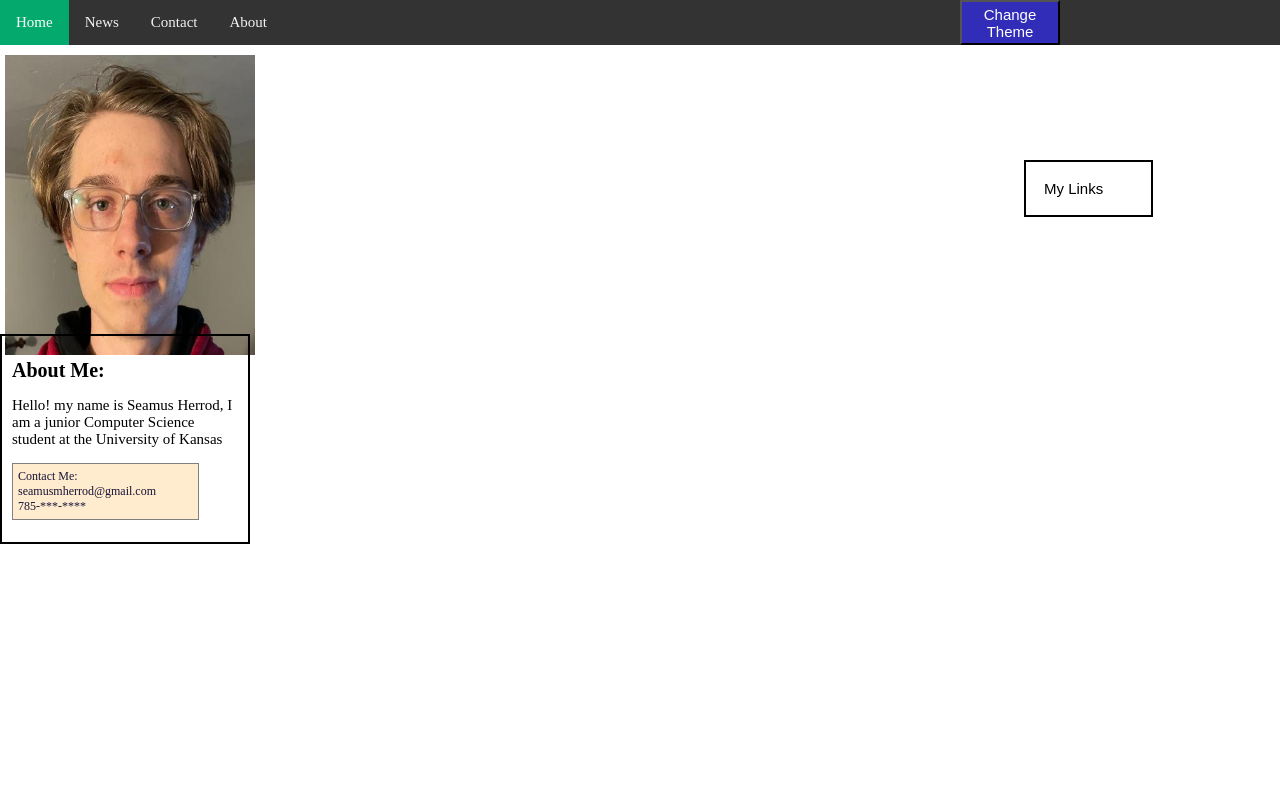
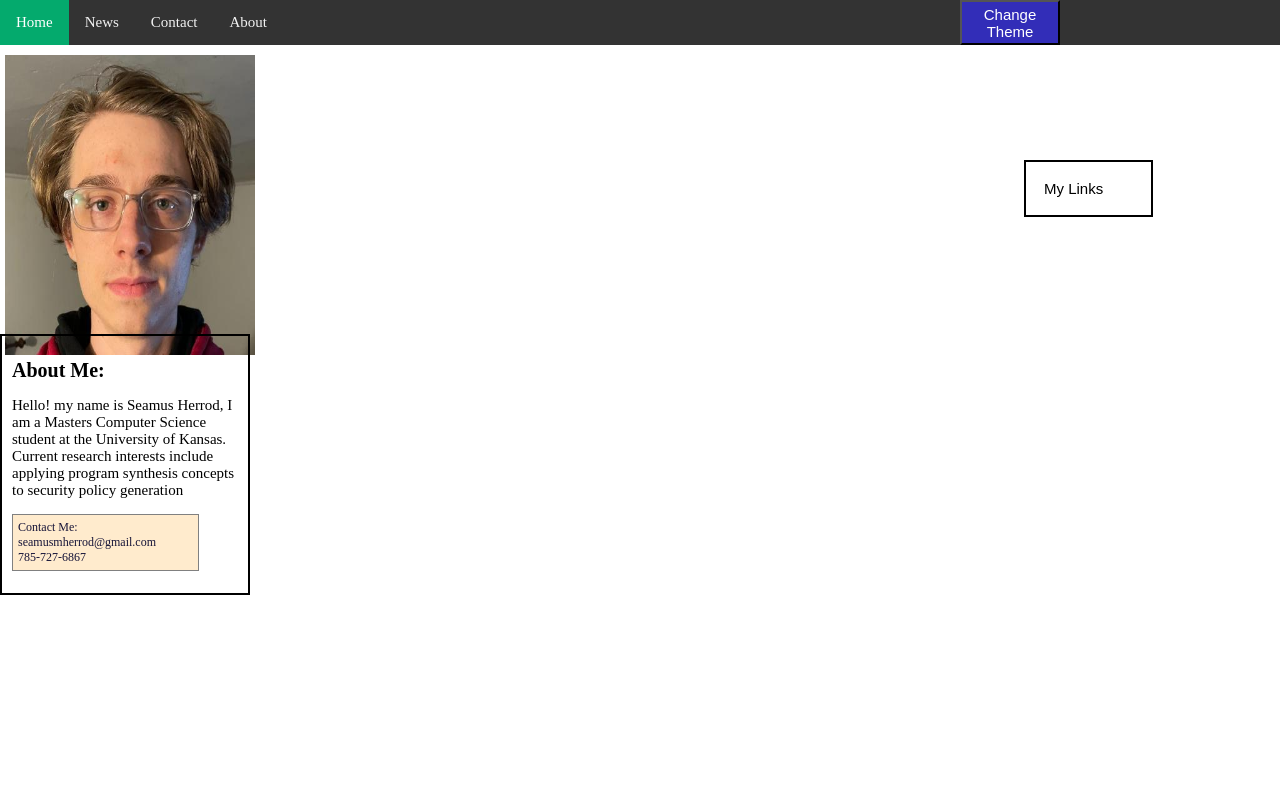
Before and after one commit to SeamusHerrod/SeamusHerrod.github.io, a plain HTML site: page index.html in a window 1280 px wide. Shown: the top 800 px of the page. Drawn offline with Linux system fonts and the light colour scheme; a web font is replaced by a local one.

Commit message:
update about me, remove stuff I don't use

```diff
--- a/index.html
+++ b/index.html
@@ -19,8 +19,10 @@
     </div>
     <div class="aboutMe">
         <h1 class="abtMe">About Me:</h1>
-        <p>Hello! my name is Seamus Herrod, I am a junior Computer Science student at the University of Kansas</p>
-        <p id = "contactMe">Contact Me:<br>seamusmherrod@gmail.com<br>785-***-****</p>
+        <p>Hello! my name is Seamus Herrod, I am a Masters Computer Science student at the University of Kansas. Current research interests include
+            applying program synthesis concepts to security policy generation
+        </p>
+        <p id = "contactMe">Contact Me:<br>seamusmherrod@gmail.com<br>785-727-6867</p>
     </div>
 
     <div class="toDo">
```
